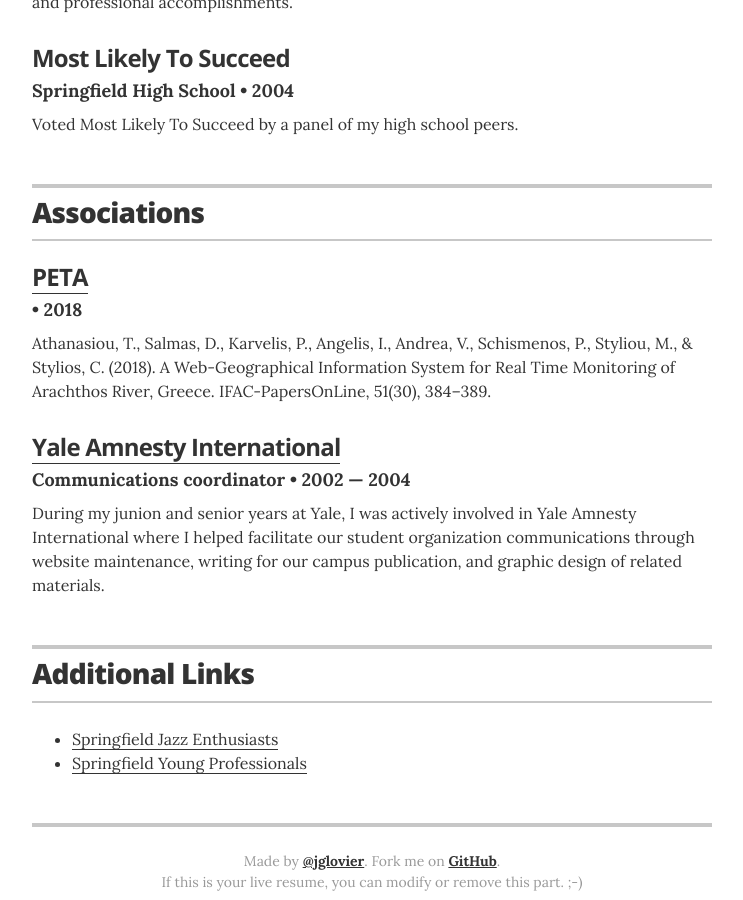
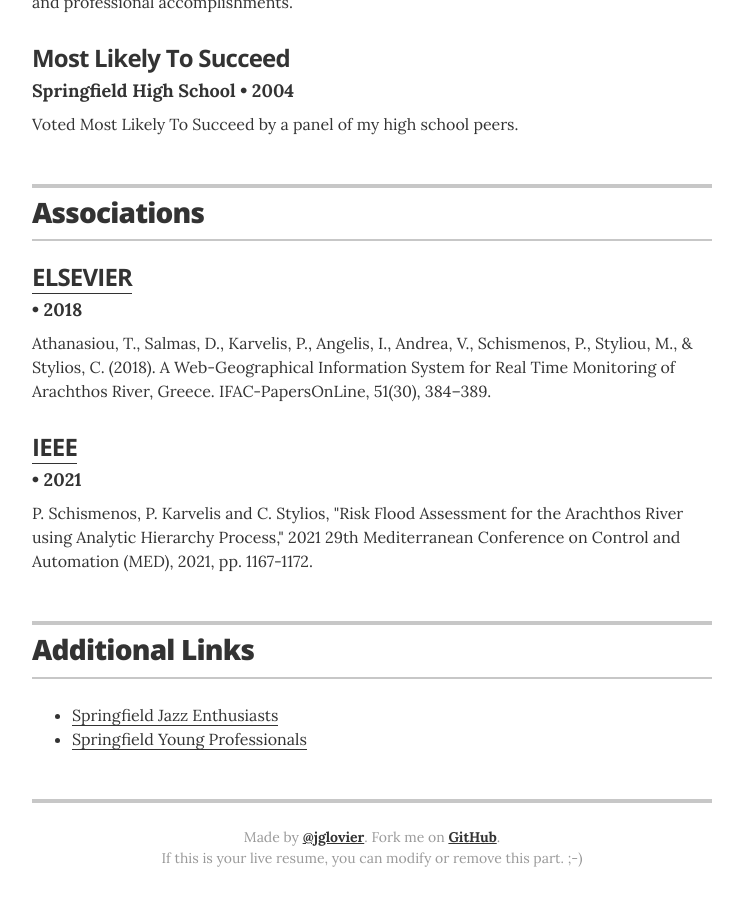
Before and after one commit to sirparis/sirparis.github.io, a Jekyll site: the page built from index.html, in a window 1280 px wide and 900 px high, scrolled down 3701 px. Shown: the whole window, without its empty margins (268-1011 px from the left). Built offline with Jekyll 4.4.1, drawn with Linux system fonts in a browser that asks for light colours.

Commit message:
PUBLICATIONS

```diff
--- a/_data/associations.yml
+++ b/_data/associations.yml
@@ -1,14 +1,13 @@
 # Publications
 # comment out the urls if you do not wish to display them
 
-- organization: PETA
+- organization: ELSEVIER
   year: 2018
   url: https://doi.org/10.1016/j.ifacol.2018.11.335
   summary: Athanasiou, T., Salmas, D., Karvelis, P., Angelis, I., Andrea, V., Schismenos, P., Styliou, M., & Stylios, C. (2018). A Web-Geographical Information System for Real Time Monitoring of Arachthos River, Greece. IFAC-PapersOnLine, 51(30), 384–389.
 
 
-- organization: Yale Amnesty International
-  role: Communications coordinator
-  year: 2002 &mdash; 2004
-  url: http://campuspress.yale.edu/amnesty/
-  summary: During my junion and senior years at Yale, I was actively involved in Yale Amnesty International where I helped facilitate our student organization communications through website maintenance, writing for our campus publication, and graphic design of related materials.
+- organization: IEEE
+  year: 2021
+  url: https://doi.org/10.1109/MED51440.2021.9480186
+  summary: P. Schismenos, P. Karvelis and C. Stylios, "Risk Flood Assessment for the Arachthos River using Analytic Hierarchy Process," 2021 29th Mediterranean Conference on Control and Automation (MED), 2021, pp. 1167-1172.
```
